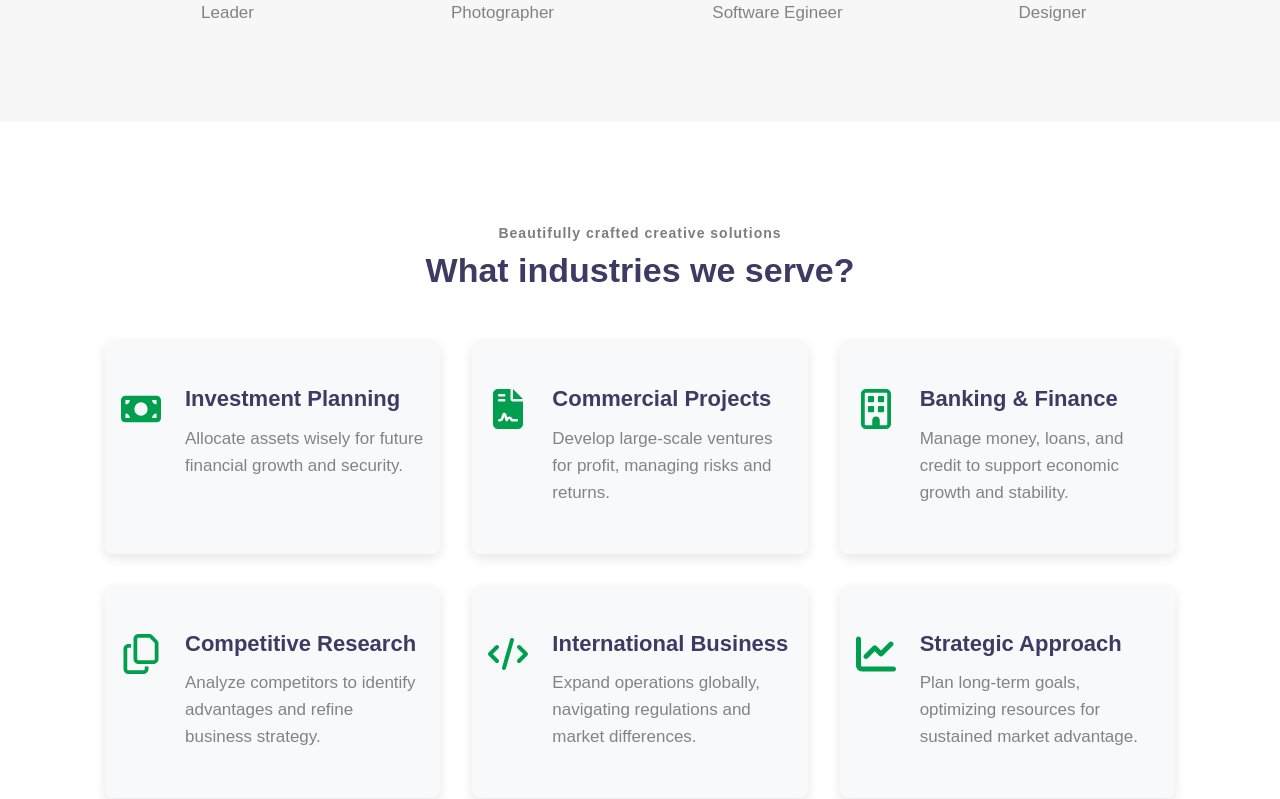
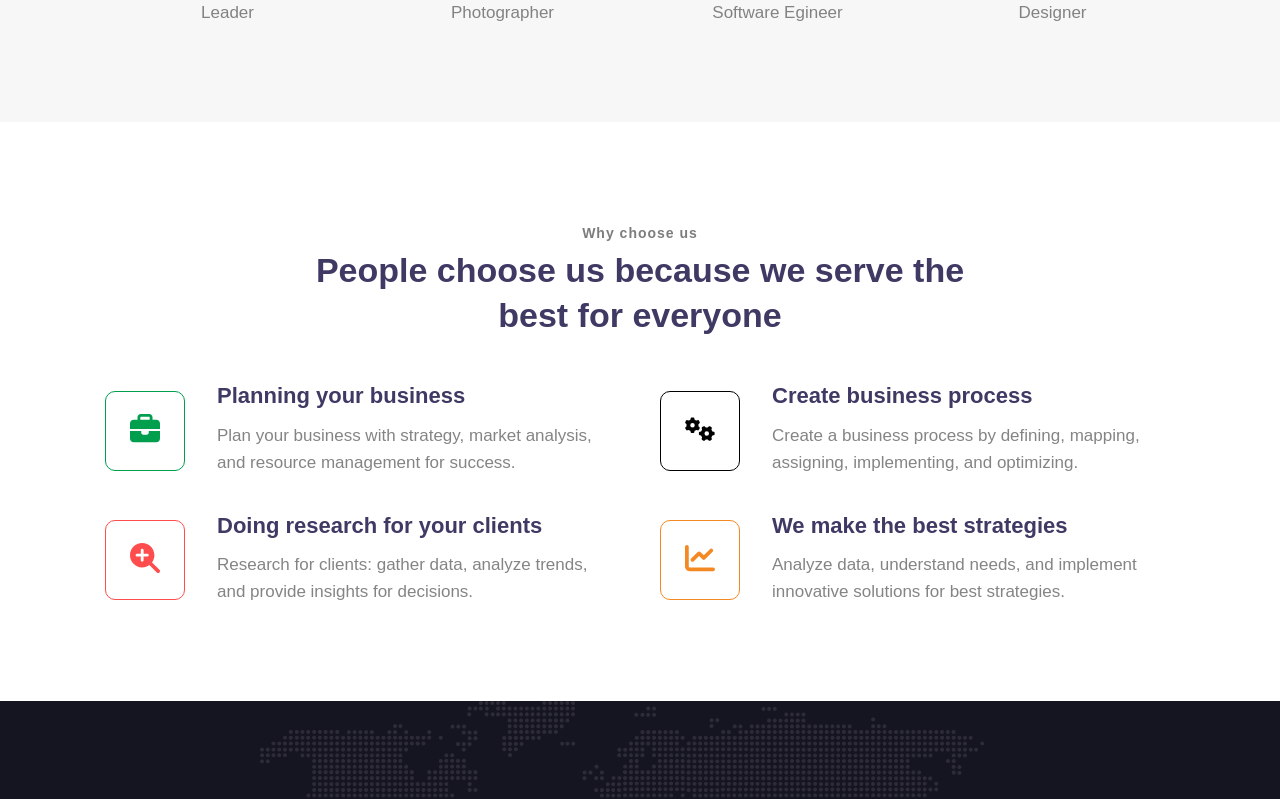
Before and after one commit to Son-Tr/corp-vision, a React (Create React App) app: page /about in a window 1280 px wide. Shown: the part 2941-3740 px from the top of the page. Built offline with nearby package versions, Linux system fonts and the light colour scheme.

Commit message:
complete choose us component

```diff
--- /dev/null
+++ b/src/components/ChooseUs/ChooseUs.js
@@ -0,0 +1,84 @@
+import React from 'react'
+import "./ChooseUs.scss"
+import { FontAwesomeIcon } from '@fortawesome/react-fontawesome'
+import { faBriefcase, faChartLine, faGears, faMagnifyingGlassPlus } from '@fortawesome/free-solid-svg-icons'
+const ChooseUs = () => {
+    return (
+        <div className='choose-us'>
+            <div className="container">
+                <div className="choose-us-title">
+                    <p className="title-small">
+                        Why choose us
+                    </p>
+                    <h2 className="title-big">
+                        People choose us because we serve the best for everyone
+                    </h2>
+                </div>
+                <div className="list-box">
+                    <div className="choose-us-box">
+                        <div className="icon-box">
+                            <span className='color-1'>
+                                <FontAwesomeIcon icon={faBriefcase} />
+                            </span>
+                        </div>
+                        <div className="content-box">
+                            <p className="p-title">
+                                Planning your business
+                            </p>
+                            <p className="p-content">
+                                Plan your business with strategy, market analysis, and resource management for success.
+                            </p>
+                        </div>
+                    </div>
+                    <div className="choose-us-box">
+                        <div className="icon-box">
+                            <span className='color-2'>
+                                <FontAwesomeIcon icon={faGears} />
+                            </span>
+                        </div>
+                        <div className="content-box">
+                            <p className="p-title">
+                                Create business process
+                            </p>
+                            <p className="p-content">
+                                Create a business process by defining, mapping, assigning, implementing, and optimizing.
+                            </p>
+                        </div>
+                    </div>
+                    <div className="choose-us-box">
+                        <div className="icon-box">
+                            <span className='color-3'>
+                                <FontAwesomeIcon icon={faMagnifyingGlassPlus} />
+                            </span>
+                        </div>
+                        <div className="content-box">
+                            <p className="p-title">
+                                Doing research for your clients
+                            </p>
+                            <p className="p-content">
+                                Research for clients: gather data, analyze trends, and provide insights for decisions.
+                            </p>
+                        </div>
+                    </div>
+                    <div className="choose-us-box">
+                        <div className="icon-box">
+                            <span className='color-4'>
+                                <FontAwesomeIcon icon={faChartLine} />
+                            </span>
+                        </div>
+                        <div className="content-box">
+                            <p className="p-title">
+                                We make the best strategies
+                            </p>
+                            <p className="p-content">
+                                Analyze data, understand needs, and implement innovative solutions for best strategies.
+                            </p>
+                        </div>
+                    </div>
+                </div>
+            </div>
+        </div>
+    )
+}
+
+export default ChooseUs
--- /dev/null
+++ b/src/components/ChooseUs/ChooseUs.scss
@@ -0,0 +1,112 @@
+@import "../../styles/mixins";
+@import "../../styles/variables";
+
+.choose-us {
+    padding: 3rem 0;
+    text-align: center;
+    background-color: var(--bg-color);
+
+
+    .container {
+        @include container-styles;
+
+        // choose-us-title
+        .choose-us-title {
+            margin: auto;
+            margin-bottom: 3rem;
+            max-width: 800px;
+
+            .title-big {
+                margin: 0 3rem;
+
+                //responsive title-big
+                @include responsive-max(992px) {
+                    margin: 0;
+                }
+            }
+        }
+
+        //list-box
+        .list-box {
+            gap: 40px;
+            @include grid-column(2, 1fr);
+
+            //responsive list-box
+            @include responsive-max(992px) {
+                grid-template-columns: repeat(1, 1fr);
+                gap: 2rem;
+            }
+
+            @include responsive-max(480px) {
+                gap: 1.5rem;
+            }
+
+            //choose-us-box
+            .choose-us-box {
+                gap: 2rem;
+                @include flex(space-between, center, row);
+
+                //responsive choose-us-box
+                @include responsive-max(480px) {
+                    gap: 1rem;
+                    align-items: flex-start;
+                }
+
+                //icon-box
+                .icon-box {
+
+                    //set color and boder-color for icon
+                    .color-1 {
+                        color: var(--primary-color);
+                        border-color: var(--primary-color);
+                    }
+
+                    --secondary-color .color-2 {
+                        color: var(--secondary-color);
+                        border-color: var(--secondary-color);
+                    }
+
+                    .color-3 {
+                        color: #ff4c4c;
+                        border-color: #ff4c4c;
+                    }
+
+                    .color-4 {
+                        color: #f48924;
+                        border-color: #f48924;
+                    }
+
+                    span {
+                        width: 80px;
+                        height: 80px;
+                        line-height: 90px;
+                        border: 1px solid;
+                        display: inline-block;
+                        border-radius: 10px;
+
+                        svg {
+                            width: 30px;
+                            height: 30px;
+                        }
+                    }
+
+                }
+
+                //content-box
+                .content-box {
+                    text-align: left;
+
+                    //p-title
+                    .p-title {
+                        margin-bottom: 1rem;
+
+                        //responsive p-title
+                        @include responsive-max(480px) {
+                            margin-bottom: 0.5rem;
+                        }
+                    }
+                }
+            }
+        }
+    }
+}
--- a/src/components/GetEmail/GetEmail.scss
+++ b/src/components/GetEmail/GetEmail.scss
@@ -33,6 +33,7 @@
                 border: 1px solid rgba(255, 255, 255, 0.15);
                 line-height: 1.75rem;
                 @include padding(14, 16, 14, 16);
+
                 svg {
                     width: 1rem;
                     height: 1rem;
@@ -49,6 +50,7 @@
                 background: var(--bg-color);
                 background-color: rgba(0, 0, 0, 0.2);
                 border: 1px solid rgba(255, 255, 255, 0.15);
+                border-radius: 0; // set border-radius on mobile
             }
 
             .btn {
--- a/src/pages/AboutPage.js
+++ b/src/pages/AboutPage.js
@@ -4,8 +4,8 @@ import AboutComponent from "../components/AboutComponent/AboutComponent";
 import Marketing from "../components/Marketing/Marketing";
 import Solutions from "../components/Solutions/Solutions";
 import Team from "../components/Team/Team";
-import Industries from "../components/Industries/Industries";
 import GetEmail from "../components/GetEmail/GetEmail";
+import ChooseUs from "../components/ChooseUs/ChooseUs";
 
 function AboutPage() {
     return (
@@ -15,7 +15,7 @@ function AboutPage() {
             <Marketing />
             <Solutions />
             <Team />
-            <Industries />
+           <ChooseUs/>
             <GetEmail/>
         </>
     )
```
